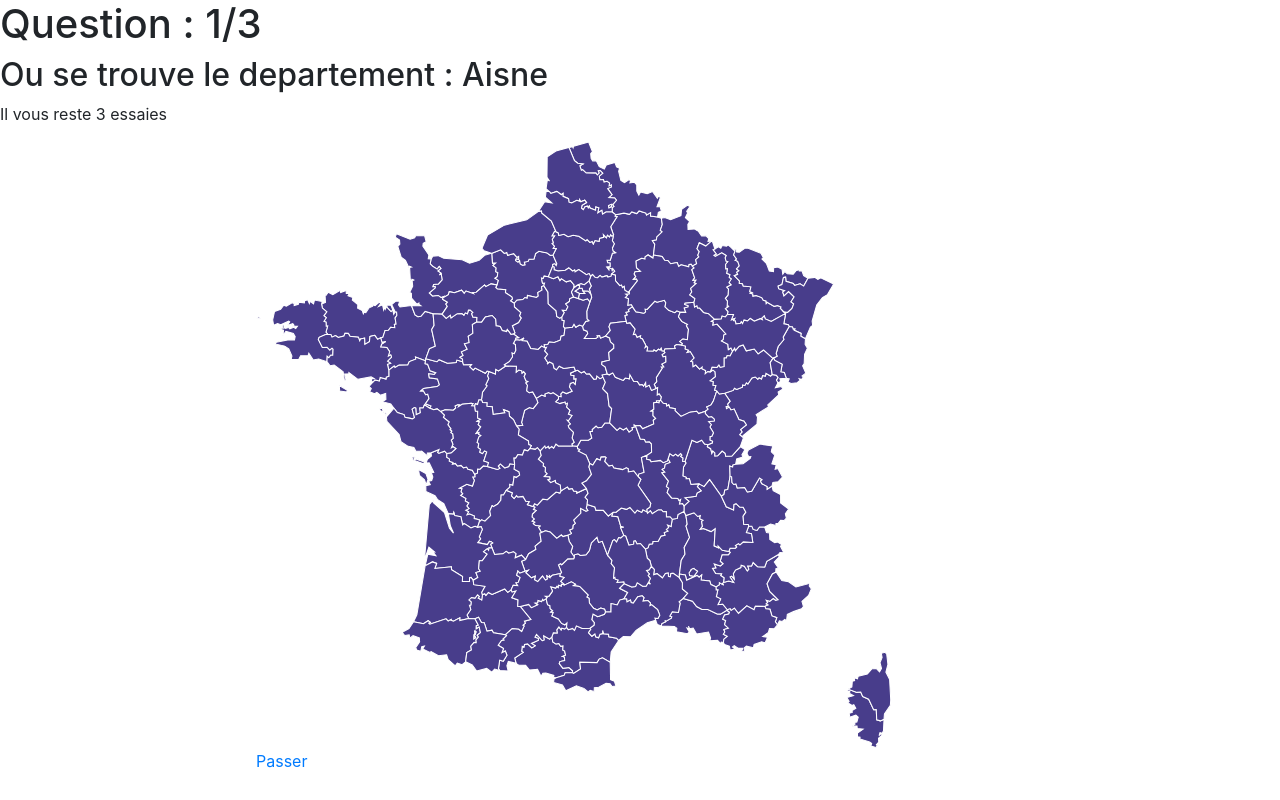
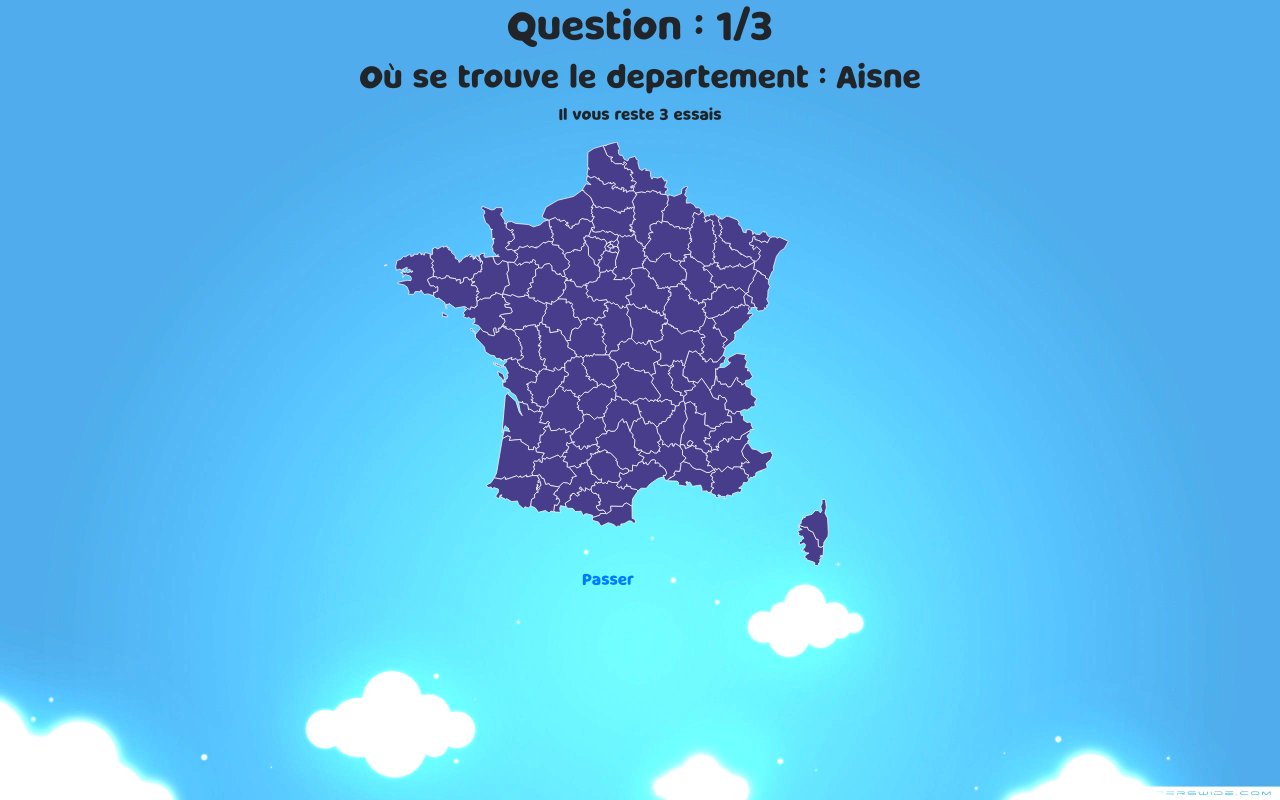
Before and after one commit to remiLNG/GeoQuizz, a website: page GeoQuizz/deptGuesser.html in a window 1280 px wide. Drawn offline with nearby package versions, Linux system fonts and the light colour scheme.

Commit message:
#88 Debut Design DeptGuesser, #81 fix design

```diff
--- a/GeoQuizz/css/capitalCity.css
+++ b/GeoQuizz/css/capitalCity.css
@@ -14,6 +14,11 @@ body {
     background-position: center !important;
 }
 
+
+h2 {
+    font-size: 150%  !important;
+    margin-bottom: 2% !important;
+}
 
 #ChoixText{
     margin-bottom: 10rem;
--- a/GeoQuizz/css/deptGuesser.css
+++ b/GeoQuizz/css/deptGuesser.css
@@ -1,6 +1,22 @@
+@font-face {
+    src: url( ../fonts/MilkyNice.ttf );
+    font-family: milky;
+}
+
+body {
+    background-image: url("../assets/jeux.png");
+    background-size:cover;
+    background-repeat:no-repeat;
+    background-position-y: 100%;
+    background-attachment:fixed;
+    background-position: center !important;
+    font-family: milky !important;
+    text-align: center !important;
+}
+
 .map {
-    width: 50%;
-    margin-left: 20%;
+    width: 35%;
+    margin-left: 30%;
     float: center;
 }
 
--- a/GeoQuizz/css/flagFinder.css
+++ b/GeoQuizz/css/flagFinder.css
@@ -11,6 +11,10 @@ body {
     background-position-y: 100%;
     background-attachment:fixed;
     background-position: center !important;
+}
+
+h2 {
+    font-size: 150%  !important;
 }
 
 #question, img{
--- a/GeoQuizz/js/CapitalCity/capitalCity.js
+++ b/GeoQuizz/js/CapitalCity/capitalCity.js
@@ -280,7 +280,7 @@ const checkAnswer = (userAnswer) => {
         if (userAnswer === questions.cap) {
             state.answer.querySelector('h2').style.color = 'green'
             state.answer.querySelector('h2').innerHTML = 'Bonne réponse !';
-            state.answer.querySelector('h3').innerHTML = "La capitale de " + questions.pays + " est bien  " + questions.cap + " !";
+            state.answer.querySelector('h3').innerHTML = "La capitale de ce pays : " + questions.pays + " est bien  " + questions.cap + " !";
             state.answer.querySelector('p').innerHTML = '';
             score++;
             WIN.play();
@@ -288,14 +288,14 @@ const checkAnswer = (userAnswer) => {
             // si non alors mauvais reponse
             state.answer.querySelector('h2').style.color = 'red'
             state.answer.querySelector('h2').innerHTML = 'Mauvaise réponse !';
-            state.answer.querySelector('p').innerHTML = "Et non ! Vous avez répondu " + rep + " qui est la capitale de " + rep2 + " <br> Alors que la capitale de " + questions.pays + " est  " + questions.cap + ' !';
+            state.answer.querySelector('p').innerHTML = "Et non ! Vous avez répondu " + rep + " qui est la capitale de " + rep2 + " <br><br> Alors que la capitale de " + questions.pays + " est  " + questions.cap + ' !';
             LOOSE.play();
         }
     } else {
         if (champ.value.toUpperCase().normalize("NFD").replace(/[\u0300-\u036f]/g, "") == questions.cap.toUpperCase().normalize("NFD").replace(/[\u0300-\u036f]/g, "")) {
             state.answer.querySelector('h2').style.color = 'green'
             state.answer.querySelector('h2').innerHTML = 'Bonne réponse !';
-            state.answer.querySelector('h3').innerHTML = "La capitale de " + questions.pays + " est bien  " + questions.cap + " !";
+            state.answer.querySelector('h3').innerHTML = "La capitale de ce pays : " + questions.pays + " est bien  " + questions.cap + " !";
             state.answer.querySelector('p').innerHTML = '';
             score++;
             WIN.play();
--- a/GeoQuizz/js/DeptGuesser/DeptGuesser.js
+++ b/GeoQuizz/js/DeptGuesser/DeptGuesser.js
@@ -52,7 +52,7 @@ const generateQuestion = () => {
     h1.id = "questionState";
     h1.innerHTML = "Question : " + questionNumber + "/" + totalQuestion;
     h2 = document.createElement('h2');
-    h2.innerHTML = "Ou se trouve le departement : " + question;
+    h2.innerHTML = "Où se trouve le departement : " + question;
     h2.id = "questionText";
     myDiv.appendChild(h1);
     myDiv.appendChild(h2);
@@ -66,7 +66,7 @@ const updateFails = () => {
     let currDiv = document.getElementById('question');
     let failslist = document.createElement('p');
     failslist.id = "fail";
-    failslist.innerHTML = 'Il vous reste ' + (fails+1) + ' essaies';
+    failslist.innerHTML = 'Il vous reste ' + (fails+1) + ' essais';
     currDiv.appendChild(failslist);
 }
 
```
Also changed, not shown: GeoQuizz/assets/background.png.
